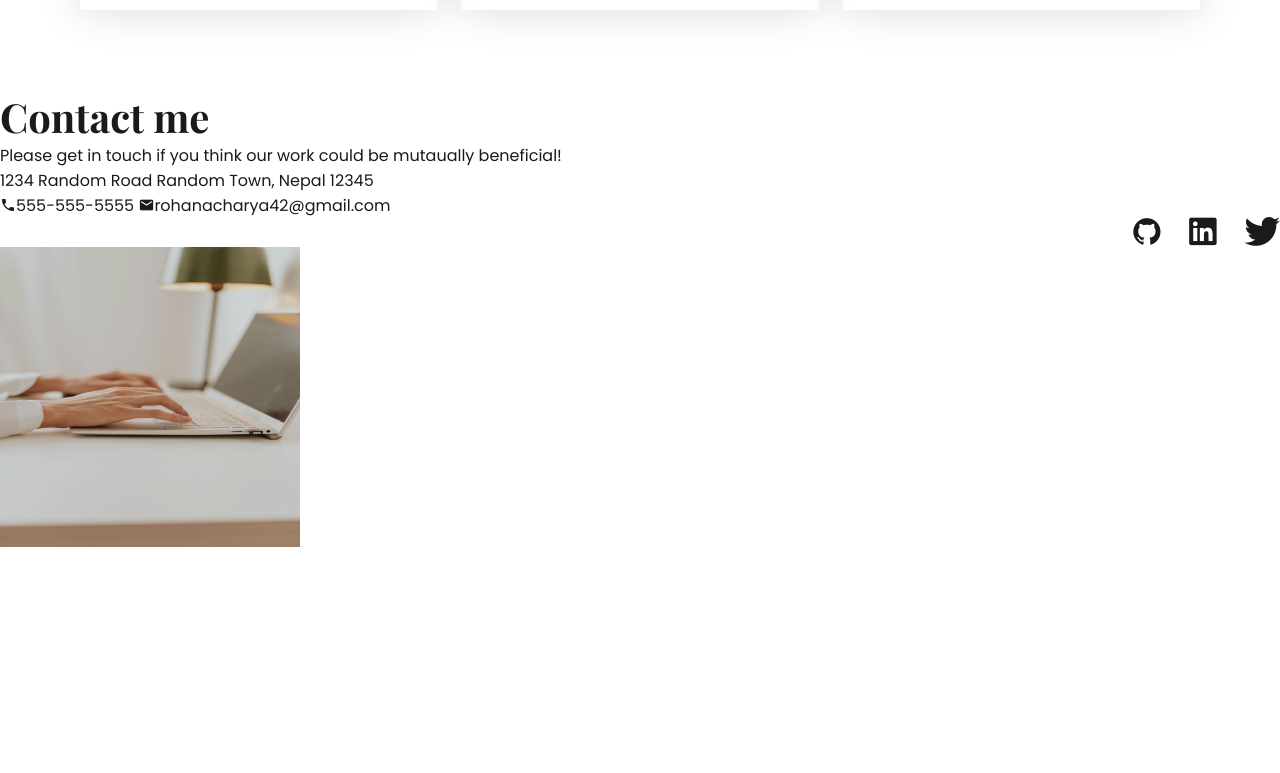
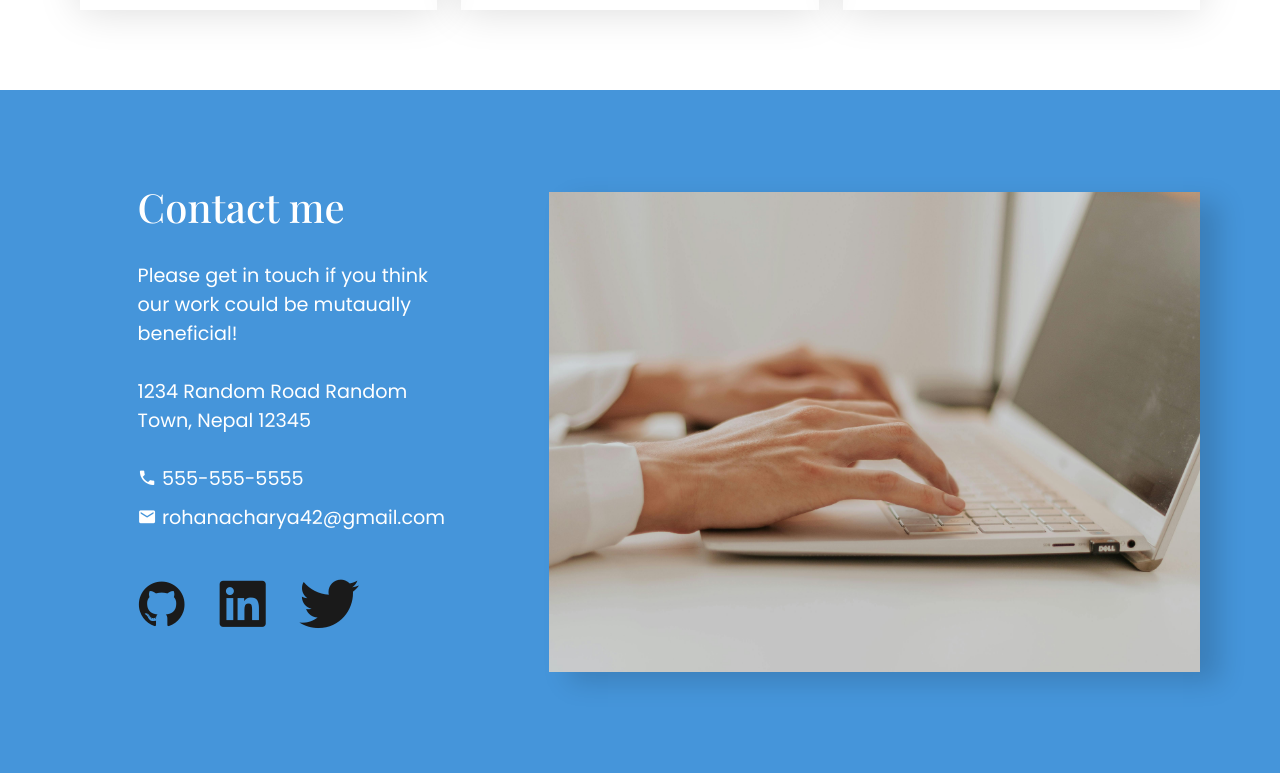
Before and after one commit to iam-rohan/Responsive-Homepage, a plain HTML site: page index.html in a window 1280 px wide. Shown: the part 1763-2536 px from the top of the page. Before the commit the page ends 2317 px from the top, so only its background shows below. Drawn offline with nearby package versions, Linux system fonts and the light colour scheme.

Commit message:
feat: add natural responsive for the footer section

```diff
--- a/index.html
+++ b/index.html
@@ -44,7 +44,7 @@
 
       <section>
         <div class="work-section">
-          <h2>My work</h2>
+          <h2 class="section-heading">My work</h2>
           <div class="projects">
             <div class="project-container">
               <div class="project-screenshot">screenshot of project</div>
@@ -129,28 +129,28 @@
       </section>
     </main>
     <footer>
+      <div class="footer-section">
         <div class="contacts-container">
-        <h2>Contact me</h2>
+          <h2 class="section-heading">Contact me</h2>
           <p class="request-statement">Please get in touch if you think our work could be mutaually beneficial!</p>
 
           <p>1234 Random Road Random Town, Nepal 12345</p>
 
           <div class="contacts-socials">
             <div class="contacts">
-            <span class="mdi mdi-phone">555-555-5555</span>
-            <span class="mdi mdi-email">rohanacharya42@gmail.com</span>
+              <span class="mdi mdi-phone"> 555-555-5555</span>
+              <span class="mdi mdi-email"> rohanacharya42@gmail.com</span>
             </div>
-          <div class="socials">
-            <i class="devicon-github-original icons"></i>
+            <div class="footer-socials">
+              <a href="https://github.com/iam-rohan" target="_blank"><i class="devicon-github-original icons"></i></a>
 
-            <i class="devicon-linkedin-plain icons"></i>
+              <a href="https://www.linkedin.com/in/rohan-acharya-467282186/" target="_blank"><i class="devicon-linkedin-plain icons"></i></a>
 
-            <i class="devicon-twitter-original icons"></i>
+              <a href="https://x.com/Rohan302Rohan" target="_blank"><i class="devicon-twitter-original icons"></i></a>
             </div>
           </div>
         </div>
-      <div class="footer-image">
-        <img src="resources/assets/office-work.jpg" alt="working image" />
+        <img src="resources/assets/office-work.jpg" alt="working image" class="footer-image" />
       </div>
     </footer>
   </body>
--- a/resources/css/style.css
+++ b/resources/css/style.css
@@ -22,6 +22,11 @@ body {
 }
 
 /* Headings */
+.section-heading {
+  font-family: var(--font-secondary);
+  font-weight: 500;
+}
+
 h1 {
   font-size: 3.5rem;
 }
@@ -204,3 +209,49 @@ img {
   padding: 1em 0;
   opacity: 0.7;
 }
+
+/* Footer Section */
+
+.footer-section {
+  padding: 2em 5em 5em 5em;
+  max-width: 100%;
+  background-color: var(--secondary-color);
+  color: var(--primary-color);
+  display: flex;
+  gap: 2em;
+  justify-content: space-between;
+  align-items: center;
+}
+
+.contacts-container {
+  width: 40%;
+  display: flex;
+  flex-direction: column;
+  gap: 1.5em;
+  padding: 3em 3em 3em 3em;
+  font-size: 1.2em;
+}
+
+.footer-image {
+  margin-top: 3em;
+  width: 60%;
+  height: 30em;
+  object-fit: cover;
+  box-shadow: 20px 10px 25px rgba(0, 0, 0, 0.15);
+}
+
+.contacts {
+  display: flex;
+  flex-direction: column;
+  gap: 0.5em;
+}
+
+.footer-socials {
+  margin-top: 2.5em;
+  display: flex;
+  gap: 1.7em;
+}
+
+.footer-socials a {
+  font-size: 1.4em;
+}
```
Lines whose indentation alone changed are shown as unchanged.
